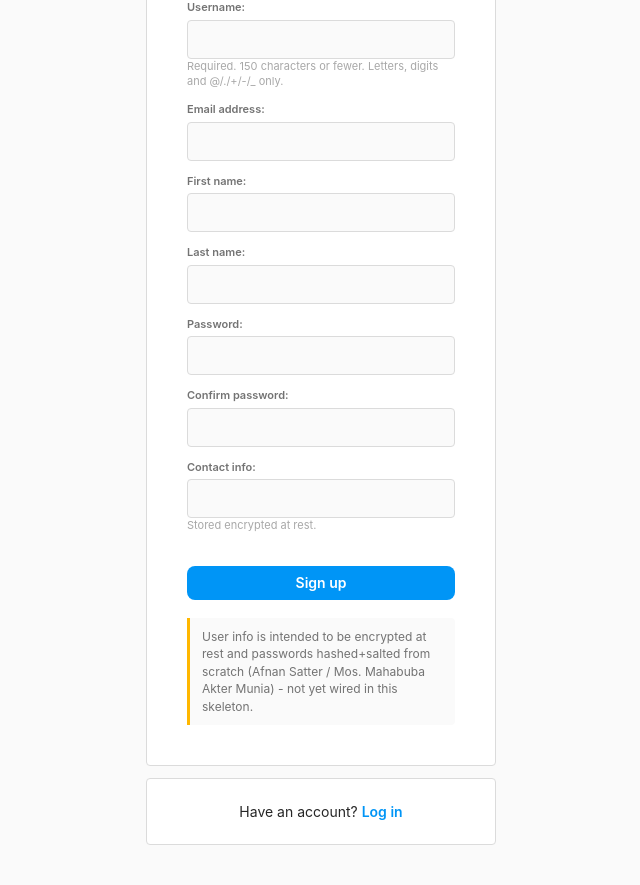
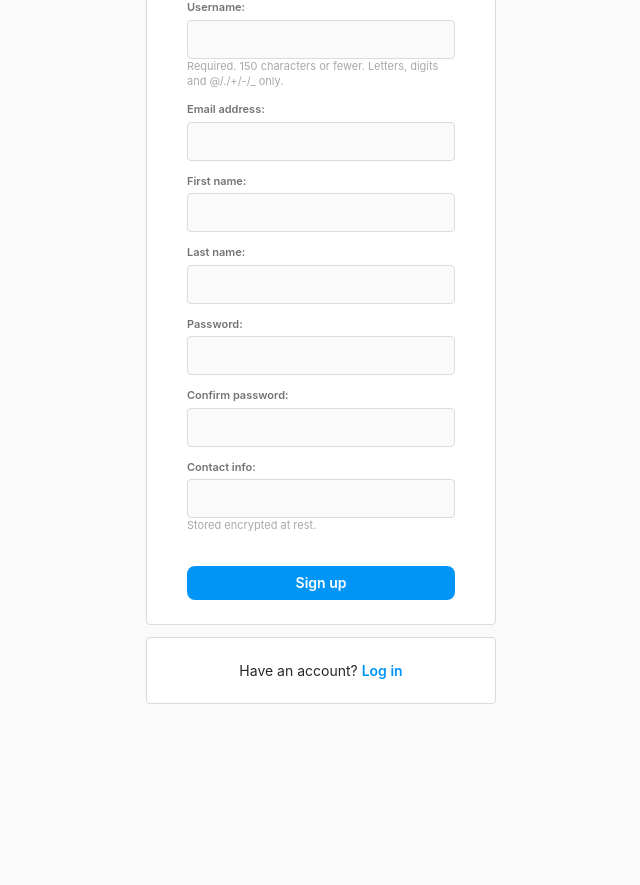
Before and after one commit to RayzerGT/CSE447-SecureShare, a Django app: page /accounts/register/ in a window 1280 px wide. Shown: the part 180-1065 px from the top of the page, without its empty margins (319-959 px from the left). After the commit the page ends 884 px from the top, so only its background shows below. Run offline with Django 5.2, Linux system fonts and the light colour scheme; some web fonts are replaced.

Commit message:
Remove developer notes that were rendered on user-facing pages
The notes on register, upload, edit-profile and the admin dashboard were
visible to anyone using the site, and had gone stale: they claimed
encryption and RBAC were 'not yet wired' on a build where both are
finished.

```diff
--- a/accounts/templates/accounts/profile_edit.html
+++ b/accounts/templates/accounts/profile_edit.html
@@ -36,9 +36,4 @@
         <a href="{% url 'accounts:profile' %}" class="btn secondary">Cancel</a>
     </div>
 </form>
-
-<p class="dev-note">
-    Contact info is stored as an encrypted blob (TODO: crypto_core decryption by
-    Mos. Mahabuba Akter Munia before display), so it isn't editable here yet.
-</p>
 {% endblock %}
--- a/accounts/templates/accounts/register.html
+++ b/accounts/templates/accounts/register.html
@@ -19,11 +19,6 @@
             <button type="submit" class="block">Sign up</button>
         </form>
 
-        <p class="dev-note" style="margin-top:18px;text-align:left">
-            User info is intended to be encrypted at rest and passwords hashed+salted
-            from scratch (Afnan Satter / Mos. Mahabuba Akter Munia) - not yet wired
-            in this skeleton.
-        </p>
     </div>
 
     <div class="auth-alt">
--- a/moderation/templates/moderation/dashboard.html
+++ b/moderation/templates/moderation/dashboard.html
@@ -7,11 +7,6 @@
     <h1>Security dashboard <span class="console-tag">Admin</span></h1>
     <p class="text-muted">Signed in as {{ user.username }}.</p>
 </div>
-
-<p class="dev-note">
-    TODO(Razeen Hassan): access is currently gated on Django's built-in `is_staff`
-    flag (moderation/permissions.py::admin_required) rather than the finished RBAC core.
-</p>
 
 <div class="stat-grid">
     <div class="stat">
--- a/posts/templates/posts/upload.html
+++ b/posts/templates/posts/upload.html
@@ -36,11 +36,6 @@
                 Only your friends can see this post.
             </p>
 
-            <p class="dev-note">
-                Posts are meant to be encrypted before storage (TODO:
-                Mos. Mahabuba Akter Munia, posts/encryption.py) - not yet wired here.
-            </p>
-
             <button type="submit">{{ editing|yesno:"Save changes,Share" }}</button>
         </div>
     </div>
```
